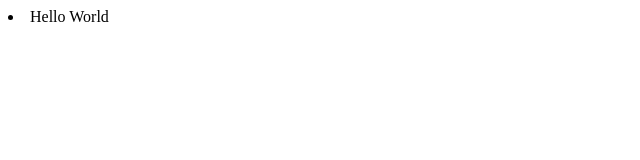
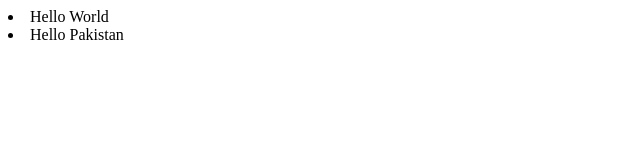
Before and after one commit to Muhammed-Aamir/mywork, a plain HTML site: page index.html in a window 1280 px wide. Shown: the whole page, without its empty margins (0-640 px from the left). Drawn offline with Linux system fonts and the light colour scheme.

Commit message:
Updated both files

```diff
--- a/index.html
+++ b/index.html
@@ -1 +1,2 @@
 <li>Hello World</li>
+<li>Hello Pakistan</li>
```
Also changed, not shown: 1 other file.
